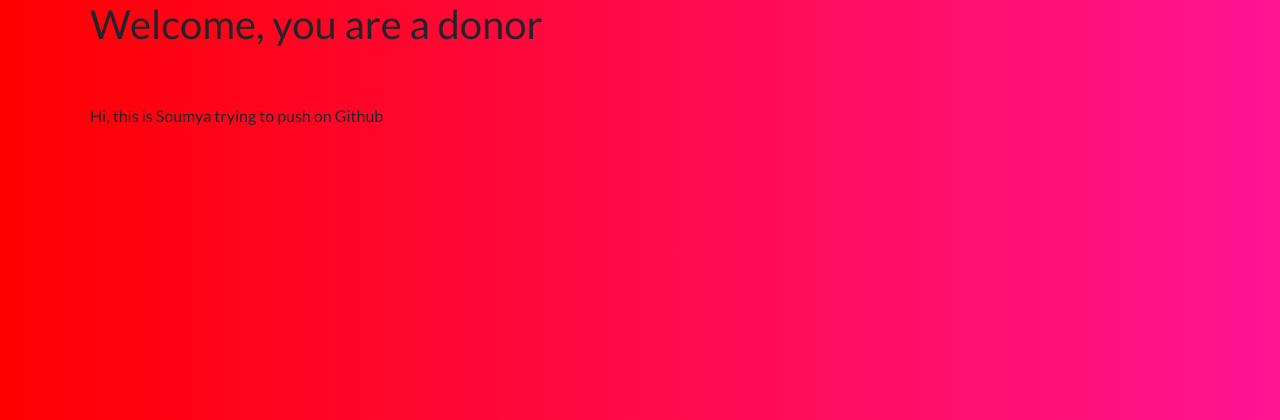
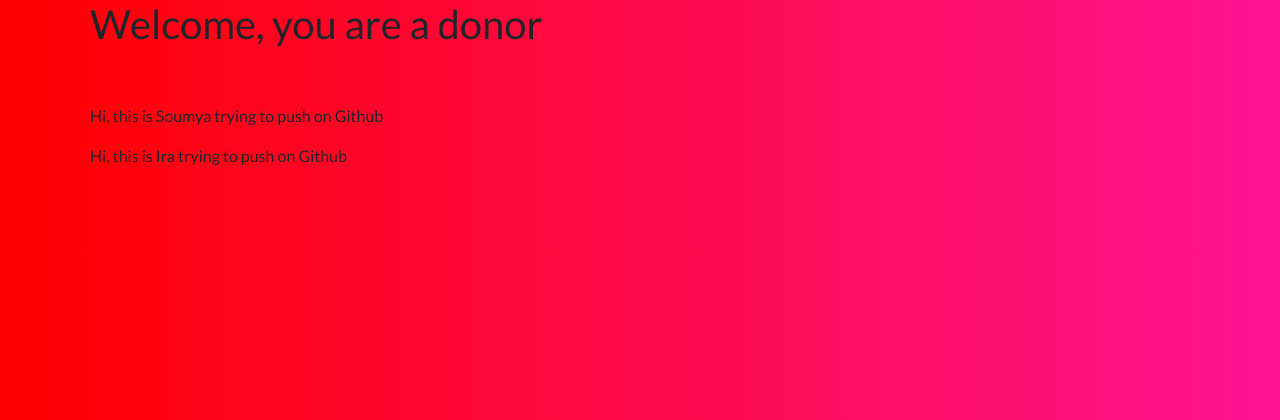
Before and after one commit to SoumyaKoppaka/boond, a Django app: page /donor/ in a window 1280 px wide. Shown: the top 420 px of the page. Run offline with Django 3.2, Linux system fonts and the light colour scheme; some libraries are stand-ins or nearby versions.

Commit message:
Ira changed

```diff
--- a/templates/base.html
+++ b/templates/base.html
@@ -37,6 +37,7 @@
     {% endif %}
 
     <p>Hi, this is Soumya trying to push on Github</p>
+    <p>Hi, this is Ira trying to push on Github</p>
 
 </div>
 </body>
```
